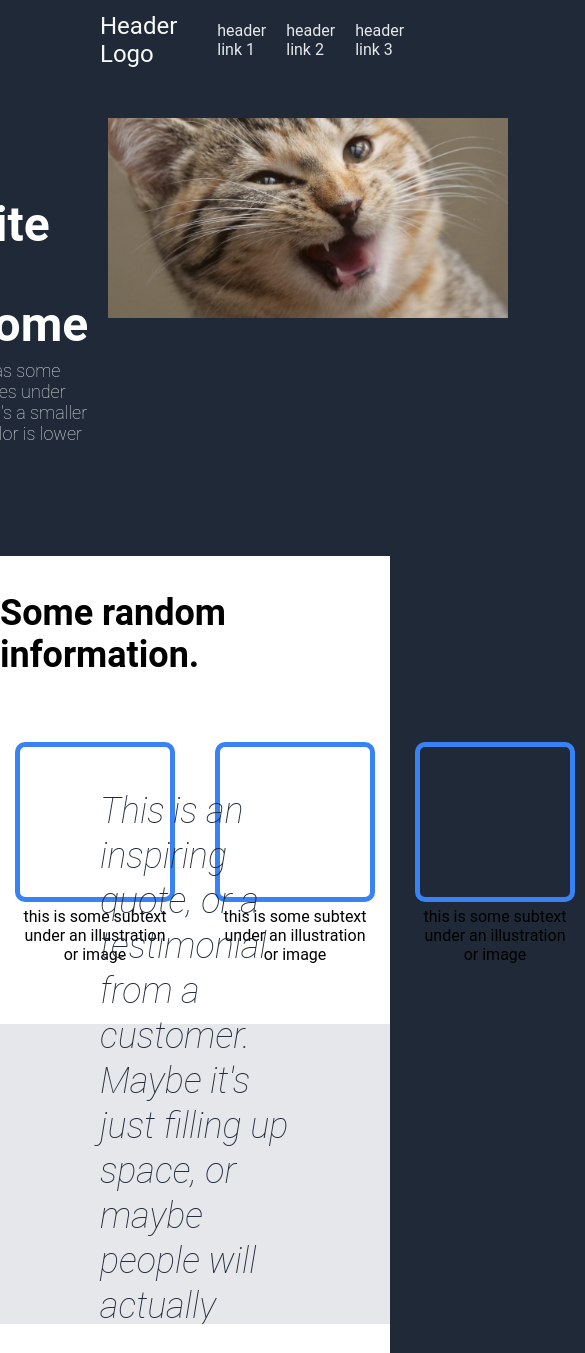
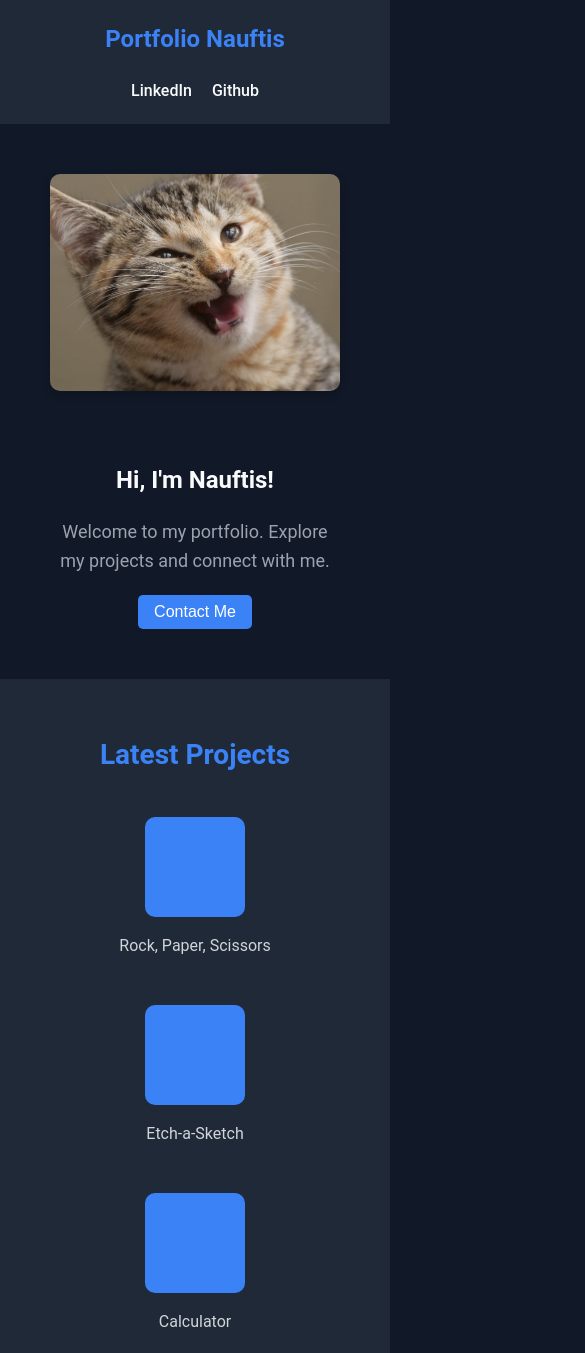
Before and after one commit to Nauftis/nauftis.github.io, a plain HTML site: page index.html in a window 390 px wide. Shown: the top 1353 px of the page, 585 px wide, since content can reach past the window. Drawn offline with Linux system fonts and the light colour scheme.

Commit message:
Give css new look and make it responsive

```diff
--- a/index.html
+++ b/index.html
@@ -1,73 +1,46 @@
 <!DOCTYPE html>
 <html lang="en">
-
 <head>
     <meta charset="UTF-8">
     <meta name="viewport" content="width=device-width, initial-scale=1.0">
     <link rel="stylesheet" href="styles.css">
     <title>Portfolio Nauftis</title>
 </head>
-
 <body>
-    <div class="header">
-        <div class="logo">Header Logo</div>
-        <ul class="right-links">
-            <li><a href="#">header link 1</a></li>
-            <li><a href="#">header link 2</a></li>
-            <li><a href="#">header link 3</a></li>
+    <header class="header">
+        <div class="logo">Portfolio Nauftis</div>
+        <ul class="nav-links">
+            <li><a href="#">LinkedIn</a></li>
+            <li><a href="#">Github</a></li>
         </ul>
-    </div>
-    <div class="block-1">
-        <div class="block-1-text">
-            <h1> This website is awesome</h1>
-            <h5 class="awesome-text">This website has some subtext that goes under the main title. It's a smaller font
-                and the color is lower
-                contrast.</h5>
-            <button>Sign up</button>
+    </header>
+    <section class="hero">
+        <div class="hero-text">
+            <h1>Hi, I'm Nauftis!</h1>
+            <p class="subtext">Welcome to my portfolio. Explore my projects and connect with me.</p>
+            <button class="btn-primary">Contact Me</button>
         </div>
-        <img src="zoe.jpg" alt="cute kitty" height="200px" width="400px">
-    </div>
-    <div class="block-2">
-        <h3> Some random information.</h3>
-        <div class="container-info">
-            <div class="random-info">
-                <div class="box"></div>
-                <div class="text">this is some subtext under an illustration or image</div>
+        <img src="zoe.jpg" alt="cute kitty" class="hero-image">
+    </section>
+    <section class="projects">
+        <h2>Latest Projects</h2>
+        <div class="project-container">
+            <div class="project-card">
+                <div class="project-box"></div>
+                <p>Rock, Paper, Scissors</p>
             </div>
-            <div class="random-info">
-                <div class="box"></div>
-                <div class="text">this is some subtext under an illustration or image</div>
+            <div class="project-card">
+                <div class="project-box"></div>
+                <p>Etch-a-Sketch</p>
             </div>
-            <div class="random-info">
-                <div class="box"></div>
-                <div class="text">this is some subtext under an illustration or image</div>
-            </div>
-            <div class="random-info">
-                <div class="box" width="20px" height="200px"></div>
-                <div class="text">this is some subtext under an illustration or image</div>
+            <div class="project-card">
+                <div class="project-box"></div>
+                <p>Calculator</p>
             </div>
         </div>
-    </div>
-    <div class="block-3">
-        <p id="quote">This is an inspiring quote, or a testimonial from a customer. Maybe it's just filling up space, or
-            maybe
-            people will actually read it. Who knows? All I know is that it looks nice.</p>
-        <div class="citation">
-            <p id="thor">-Thor, God of Thunder</p>
-        </div>
-    </div>
-    <div class="block-4">
-        <div class="blue-box">
-            <div class="container-text">
-                <h6>Call to action! It's time!</h6>
-                <p>Sign up for our product by clicking that button right over there!</p>
-            </div>
-            <button class="border-button">Sign up</button>
-        </div>
-    </div>
-    <div class="footer">
-        <p>Copyright The Odin Project 2021</p>
-    </div>
+    </section>
+    <footer class="footer">
+        <p>&copy; 2024 Portfolio Nauftis. All rights reserved.</p>
+    </footer>
 </body>
-
 </html>
--- a/styles.css
+++ b/styles.css
@@ -1,208 +1,274 @@
+/* Global Styles */
 body {
-    font-family: roboto;
-    display: flex;
-    flex-direction: column;
-    background-color: #1f2937;
-    margin: 0px;
+    font-family: 'Roboto', sans-serif;
+    margin: 0;
+    padding: 0;
+    color: #F9FAFB;
+    background-color: #111827;
+    line-height: 1.6;
 }
 
+/* Header */
 .header {
     display: flex;
+    justify-content: space-between;
     align-items: center;
-    padding-top: 12px;
-    justify-content: space-between;
-    padding-right: 100px;
-    padding-left: 100px;
+    padding: 20px 100px;
+    background-color: #1F2937;
 }
 
 .logo {
     font-size: 24px;
-    color: #F9FAF8;
+    font-weight: bold;
+    color: #3B82F6;
 }
 
-ul {
-    list-style-type: none;
+.nav-links {
+    list-style: none;
     display: flex;
+    gap: 20px;
     margin: 0;
-    gap: 20px;
+    padding: 0;
 }
 
-img {
-    display: flex;
-    object-fit: cover;
-    flex-shrink: 0;
-    margin-left: 20px;
-    align-items: center;
+.nav-links a {
+    text-decoration: none;
+    color: #F9FAFB;
+    font-weight: 500;
+    transition: color 0.3s ease;
 }
 
-h1 {
-    color: white;
-    margin-bottom: 0;
-    line-height: 50px;
-    font-size: 48px;
+.nav-links a:hover {
+    color: #3B82F6;
 }
 
-h3 {
-    font-size: 36px;
+/* Hero Section */
+.hero {
+    display: flex;
+    align-items: center;
+    justify-content: space-between;
+    padding: 100px;
+    gap: 50px;
+    flex-wrap: nowrap; /* Ensure side-by-side layout on desktop */
 }
 
-h6 {
-    font-size: 24px;
-    margin: 0px;
-    padding: 0px;
-    color: #E5E7EB;
+.hero-text {
+    max-width: 50%; /* Restrict width for proper alignment */
 }
 
-p {
-    font-size: 16px;
-    padding: 0px;
-    margin: 0px;
+.hero-text h1 {
+    font-size: 48px;
+    margin-bottom: 10px;
+    color: #F9FAFB;
 }
 
-.awesome-text {
-    color: #E5E7EB;
-    margin: 10px 0px;
-    font-weight: 200;
+.subtext {
     font-size: 18px;
+    color: #9CA3AF;
+    margin-bottom: 20px;
 }
 
-.max-width{
-    max-width: 800px;
+.btn-primary {
+    background-color: #3B82F6;
+    color: white;
+    border: none;
+    padding: 10px 20px;
+    font-size: 18px;
+    border-radius: 5px;
+    cursor: pointer;
+    transition: background-color 0.3s ease;
 }
 
-.block-1 {
-    display: flex;
-    align-items: flex-start;
-    justify-content: center;
-    padding: 50px 100px;
+.btn-primary:hover {
+    background-color: #2563EB;
 }
 
-.block-2 {
-    display: flex;
-    align-items: center;
-    justify-content: center;
-    flex-direction: column;
-    background-color: white;
+.hero-image {
+    max-width: 40%; /* Restrict image size for balance */
+    height: auto;
+    border-radius: 10px;
+    box-shadow: 0 4px 10px rgba(0, 0, 0, 0.2);
 }
 
-.container-info {
-    display: flex;
-    align-items: stretch;
+/* Media Queries */
+@media (max-width: 1024px) {
+    .hero {
+        flex-wrap: wrap; /* Switch to wrapping for smaller screens */
+        text-align: center; /* Center text for better layout */
+        padding: 50px;
+    }
+
+    .hero-text {
+        max-width: 100%;
+        order: 2; /* Place text below the image */
+    }
+
+    .hero-image {
+        max-width: 80%;
+        margin-bottom: 20px;
+        order: 1; /* Place image above text */
+    }
 }
 
-.container-text {
-    display: flex;
-    flex-direction: column;
+@media (max-width: 768px) {
+    .hero {
+        flex-direction: column;
+    }
+
+    .hero-text h1 {
+        font-size: 32px;
+    }
+
+    .btn-primary {
+        padding: 8px 16px;
+        font-size: 16px;
+    }
 }
 
-.random-info {
-    display: flex;
-    flex-direction: column;
-    align-items: center;
+@media (max-width: 480px) {
+    .hero-text h1 {
+        font-size: 24px;
+    }
+
+    .btn-primary {
+        padding: 8px 16px;
+        font-size: 16px;
+    }
+
+    .hero-image {
+        max-width: 100%;
+    }
 }
 
-.box {
-    border-radius: 10px;
-    border: 5px solid #3882F6;
-    width: 150px;
-    margin: 30px 20px 5px 20px;
-    height: 150px;
+
+/* Projects Section */
+.projects {
+    padding: 60px 100px;
+    text-align: center;
+    background-color: #1F2937;
 }
 
-.text {
-    text-align: center;
-    max-width: 150px;
-    font-size: 16px;
-    margin-bottom: 60px;
+.projects h2 {
+    font-size: 36px;
+    margin-bottom: 40px;
+    color: #3B82F6;
 }
 
-.block-3 {
+.project-container {
     display: flex;
-    flex-direction: column;
     justify-content: center;
-    align-items: center;
-    background-color: #E5E7EB;
-    padding-right: 100px;
-    padding-left: 100px;
-    height: 300px;
+    flex-wrap: wrap;
+    gap: 30px;
 }
 
-.block-4 {
-    display: flex;
-    justify-content: center;
-    background-color: white;
-    color: #E5E7EB;
+.project-card {
+    text-align: center;
+    flex: 1 1 calc(33.33% - 20px); /* Three items per row */
+    max-width: 200px;
 }
 
-.blue-box {
-    display: flex;
-    align-items: center;
-    font-size: 18px;
-    justify-content: space-evenly;
-    background-color: #3882F6;
-    border-radius: 5px;
-    margin-top: 60px;
-    margin-bottom: 60px;
-    height: 100px;
-    width: 800px;
+.project-box {
+    background-color: #3B82F6;
+    border-radius: 10px;
+    width: 150px;
+    height: 150px;
+    margin: 0 auto 10px;
+    transition: transform 0.3s ease;
 }
 
-#quote {
-    font-size: 36px;
-    font-style: italic;
-    color: #1F2937;
-    font-weight: lighter;
-    line-height: 45px;
-    max-width: 800px;
-    margin-bottom: 0;
+.project-box:hover {
+    transform: scale(1.1);
 }
 
-#thor {
-
-    font-size: 18px;
-    font-weight: bolder;
-    max-width: 700px;
-    margin: 0px 0px 30px 0px;
+.project-card p {
+    color: #D1D5DB;
+    font-size: 16px;
 }
 
-.citation {
-    display: flex;
-    justify-content: flex-end;
-    width: 800px;
+/* Footer */
+.footer {
+    text-align: center;
+    padding: 20px;
+    background-color: #1F2937;
+    color: #9CA3AF;
+    font-size: 14px;
 }
 
-a {
-    text-decoration: none;
+/* Media Queries */
+@media (max-width: 1024px) {
+    .header {
+        padding: 20px 50px;
+    }
+
+    .hero {
+        flex-direction: column;
+        text-align: center;
+        padding: 50px;
+    }
+
+    .hero-text h1 {
+        font-size: 36px;
+    }
+
+    .projects {
+        padding: 50px;
+    }
+
+    .project-card {
+        flex: 1 1 calc(50% - 20px); /* Two items per row */
+    }
 }
 
-button {
-    background-color: #3882F6;
-    border-radius: 5px;
-    font-size: 18px;
-    color: white;
-    padding: 5px 25px;
-    border: 0px;
+@media (max-width: 768px) {
+    .header {
+        flex-direction: column;
+        text-align: center;
+        gap: 20px;
+        padding: 20px;
+    }
+
+    .hero {
+        gap: 30px;
+    }
+
+    .hero-text h1 {
+        font-size: 32px;
+    }
+
+    .hero-text {
+        max-width: 100%;
+    }
+
+    .projects h2 {
+        font-size: 28px;
+    }
+
+    .project-card {
+        flex: 1 1 100%; /* One item per row */
+    }
+
+    .project-box {
+        width: 120px;
+        height: 120px;
+    }
 }
 
-.border-button{
-    border: 2px solid white;
+@media (max-width: 480px) {
+    .hero-text h1 {
+        font-size: 24px;
+    }
+
+    .btn-primary {
+        padding: 8px 16px;
+        font-size: 16px;
+    }
+
+    .project-box {
+        width: 100px;
+        height: 100px;
+    }
+
+    .projects {
+        padding: 30px;
+    }
 }
-
-a:link {
-    display: flex;
-    color: #E5E7EB;
-    font-weight: 400;
-    justify-content: flex-end;
-}
-
-a:visited {
-    color: #E5E7EB;
-}
-
-.footer {
-    display: flex;
-    align-items: center;
-    justify-content: center;
-    color: #E5E7EB;
-    height: 80px;
-}
```
